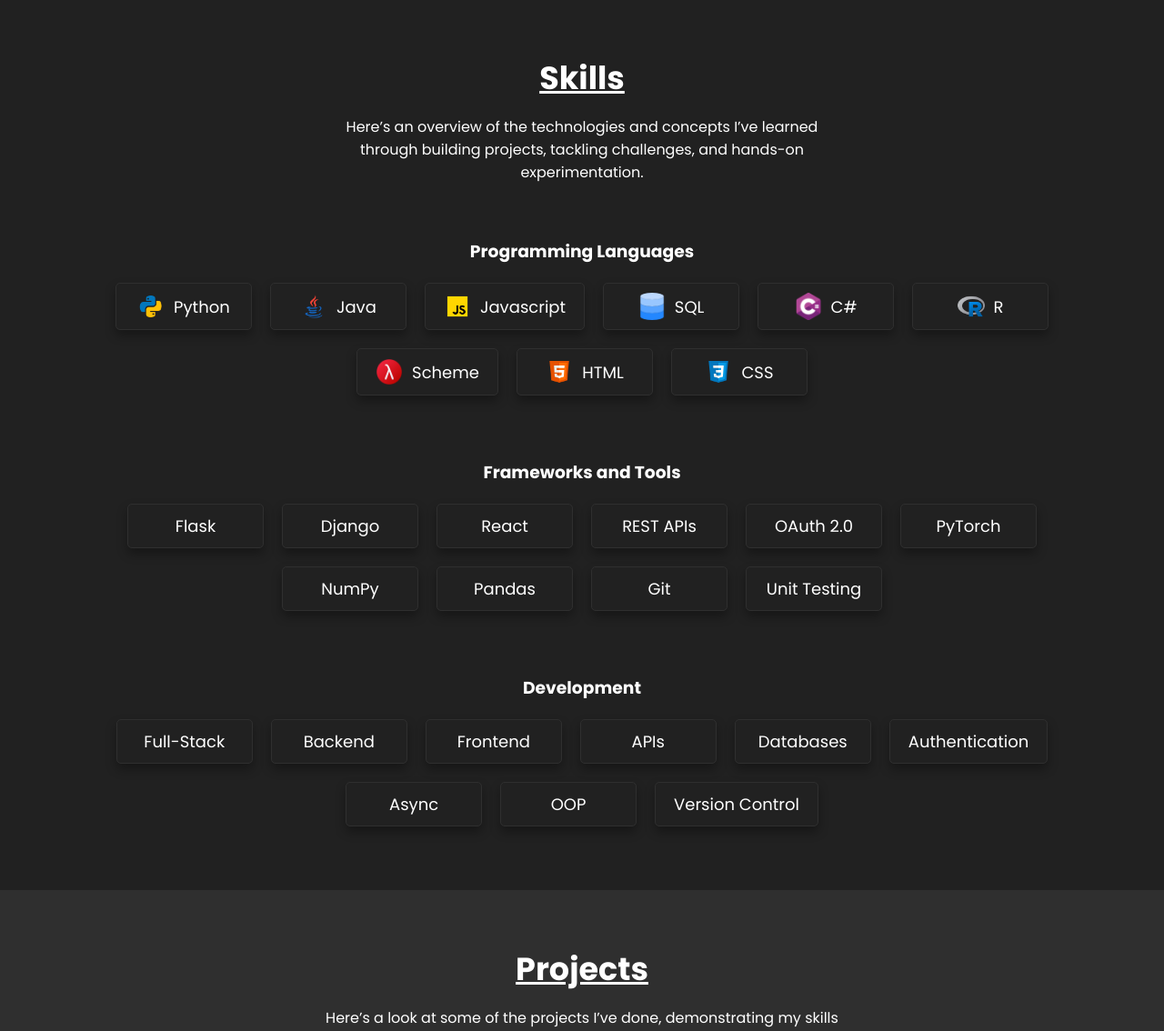
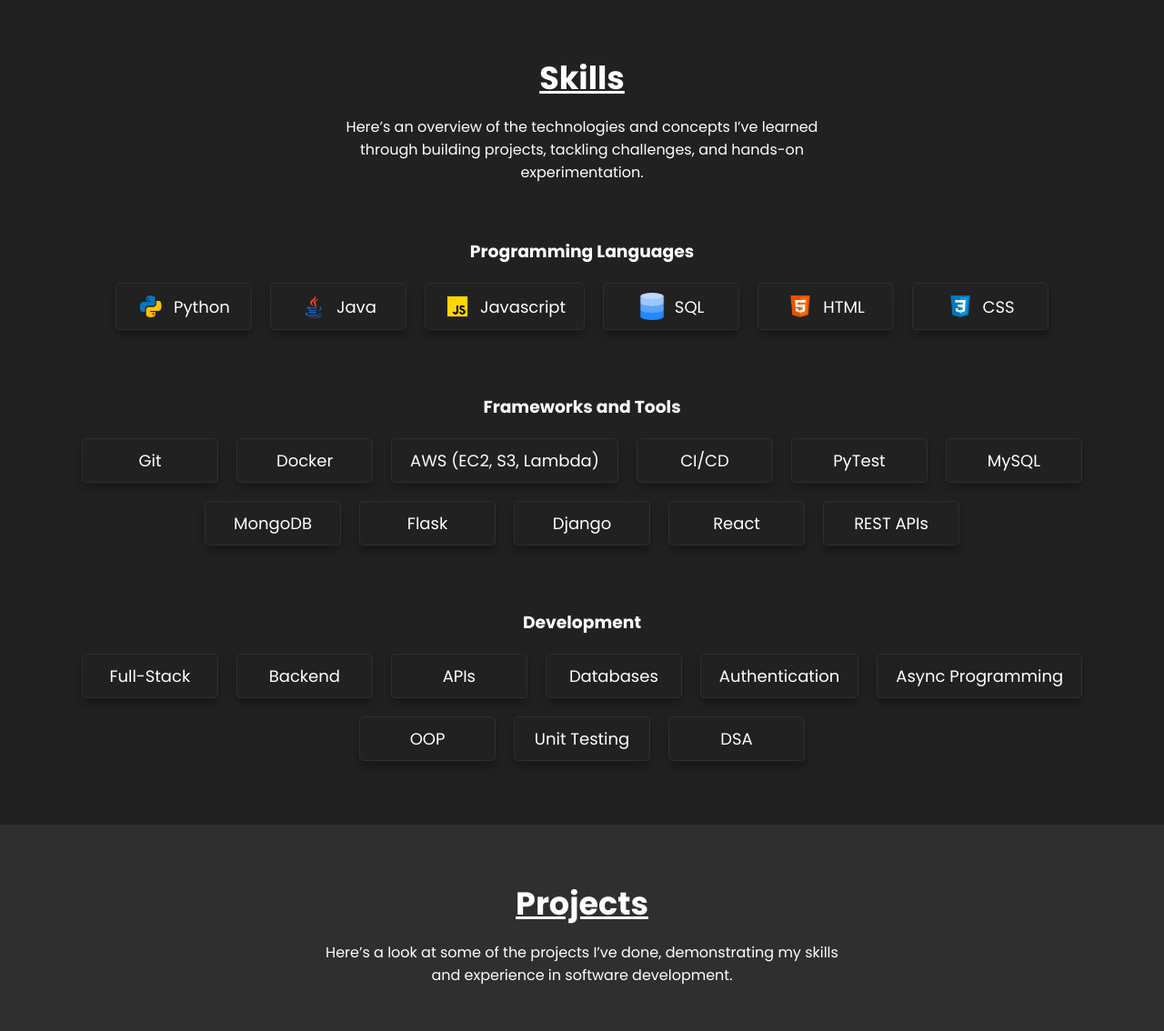
Before and after one commit to mzareefmustafa/Personal-Portfolio, a Flask app: page / in a window 1280 px wide. Shown: the part 551-1685 px from the top of the page at 91% size. Run offline with Flask 3, Linux system fonts and the light colour scheme.

Commit message:
Update skills section information and dynamic sizing

```diff
--- a/server/static/style.css
+++ b/server/static/style.css
@@ -758,7 +758,18 @@
 }
 
 /* RESIZING SECTION 3: SKILLS */
+@media (max-width: 374px) {
 
+
+.skills-section .skill-sets .skill img {
+    width: 25px;
+    height: 25px;
+}
+
+.skills-section .skill-sets .skill span {
+    font-size: 13px;
+}
+}
 /* RESIZING SECTION 4: PROJECTS */
 @media (max-width: 1390px) {
   .project-section .horizontal-scroll {
--- a/server/templates/index.html
+++ b/server/templates/index.html
@@ -140,18 +140,6 @@
             <span>SQL</span>
           </div>
           <div class="skill">
-            <img src="/static/assets/C-sharp-logo.png" alt="C# logo" />
-            <span>C#</span>
-          </div>
-          <div class="skill">
-            <img src="/static/assets/R-logo.png" alt="R logo" />
-            <span>R</span>
-          </div>
-          <div class="skill">
-            <img src="/static/assets/lambda-logo.png" alt="Scheme logo" />
-            <span>Scheme</span>
-          </div>
-          <div class="skill">
             <img src="/static/assets/html-logo.png" alt="HTML logo" />
             <span>HTML</span>
           </div>
@@ -162,6 +150,27 @@
         </div>
         <h3 class="skill-sections-title">Frameworks and Tools</h3>
         <div class="skill-sets">
+          <div class="skill">
+            <span>Git</span>
+          </div>
+          <div class="skill">
+            <span>Docker</span>
+          </div>
+          <div class="skill">
+            <span>AWS (EC2, S3, Lambda)</span>
+          </div>
+          <div class="skill">
+            <span>CI/CD</span>
+          </div>
+          <div class="skill">
+            <span>PyTest</span>
+          </div>
+          <div class="skill">
+            <span>MySQL</span>
+          </div>
+          <div class="skill">
+            <span>MongoDB</span>
+          </div>
           <div class="skill">
             <!-- <img src="" alt="FLask logo" /> -->
             <span>Flask</span>
@@ -175,24 +184,6 @@
           <div class="skill">
             <span>REST APIs</span>
           </div>
-          <div class="skill">
-            <span>OAuth 2.0</span>
-          </div>
-          <div class="skill">
-            <span>PyTorch</span>
-          </div>
-          <div class="skill">
-            <span>NumPy</span>
-          </div>
-          <div class="skill">
-            <span>Pandas</span>
-          </div>
-          <div class="skill">
-            <span>Git</span>
-          </div>
-          <div class="skill">
-            <span>Unit Testing</span>
-          </div>
         </div>
         <h3 class="skill-sections-title">Development</h3>
         <div class="skill-sets">
@@ -201,9 +192,6 @@
           </div>
           <div class="skill">
             <span>Backend</span>
-          </div>
-          <div class="skill">
-            <span>Frontend</span>
           </div>
           <div class="skill">
             <span>APIs</span>
@@ -215,13 +203,16 @@
             <span>Authentication</span>
           </div>
           <div class="skill">
-            <span>Async</span>
+            <span>Async Programming</span>
           </div>
           <div class="skill">
             <span>OOP</span>
           </div>
           <div class="skill">
-            <span>Version Control</span>
+            <span>Unit Testing</span>
+          </div>
+          <div class="skill">
+            <span>DSA</span>
           </div>
         </div>
       </section>
```
